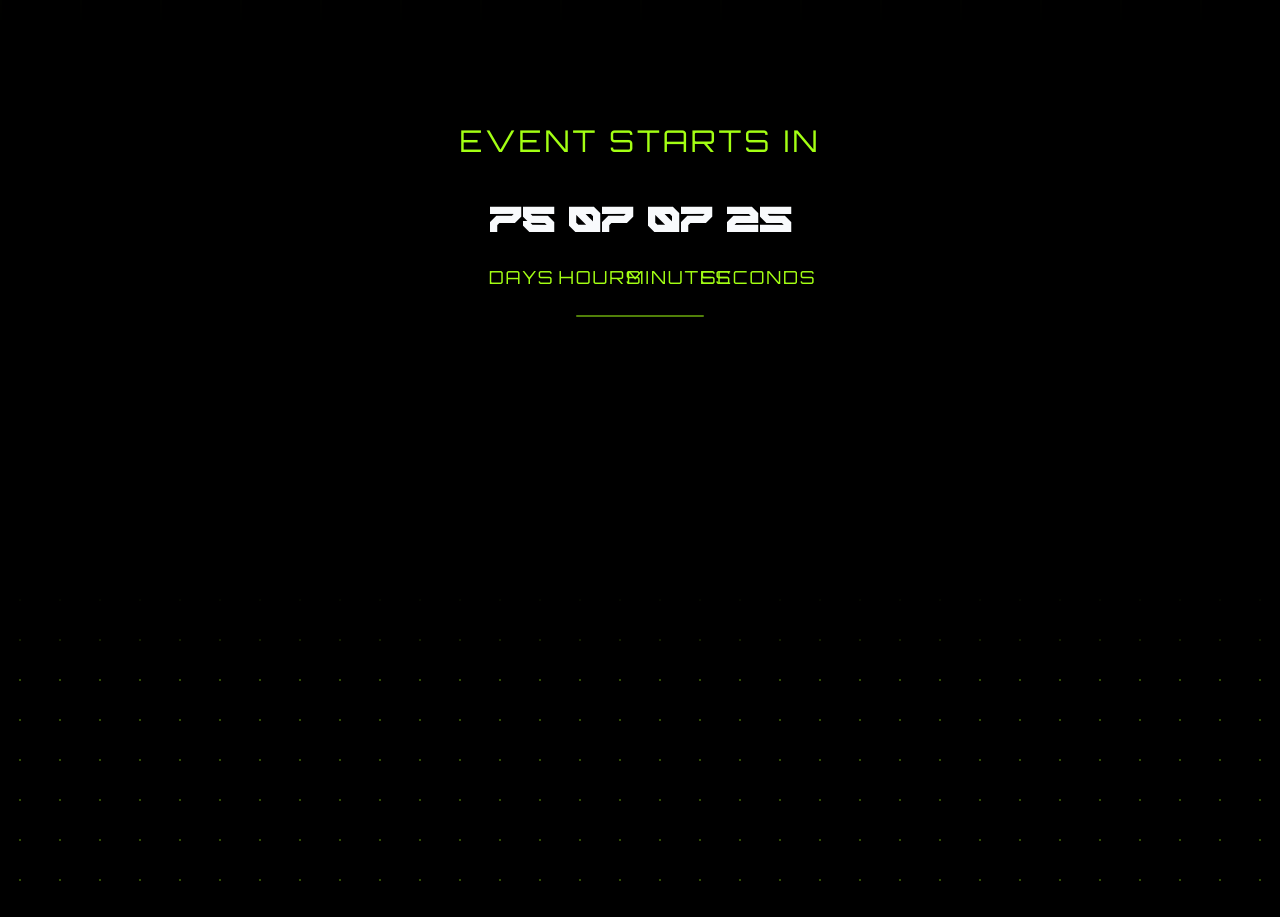
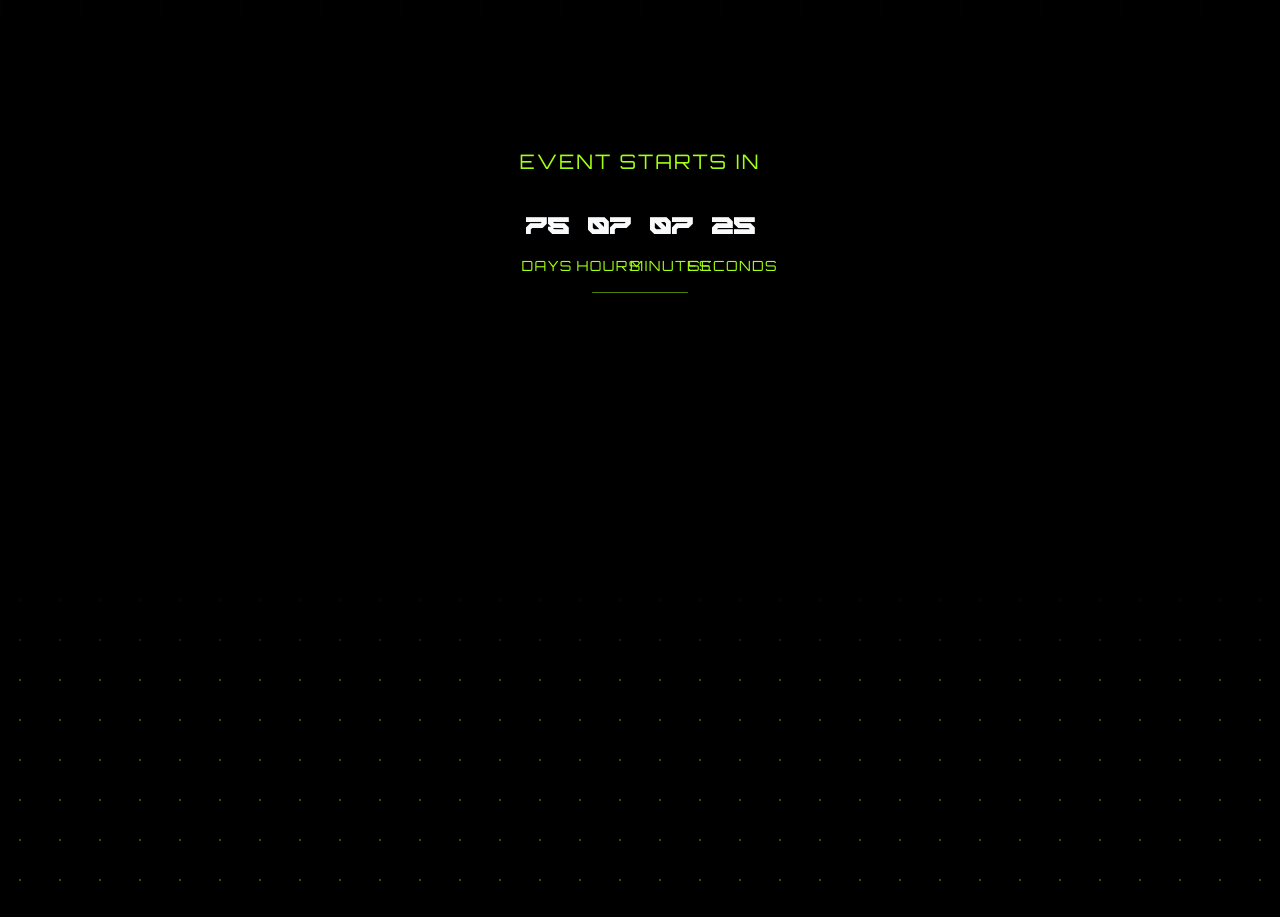
Before and after one commit to josvita0323/devhost-2025, a Next.js app: page / in a window 1280 px wide. Shown: the part 780-1697 px from the top of the page. Built offline with nearby package versions, Linux system fonts and the light colour scheme.

Commit message:
refactor: optimize Counter size

```diff
--- a/components/Counter.tsx
+++ b/components/Counter.tsx
@@ -42,10 +42,7 @@ function CountdownDigit({
   const isSeconds = label === TIME_LABELS.seconds;
   const digits = formattedValue.split("");
 
-  // Check if value has changed
   const hasChanged = prevValue !== undefined && value !== prevValue;
-
-  // Check if units digit is 0
   const unitsDigitIsZero = digits[1] === "0";
 
   return (
@@ -56,18 +53,15 @@ function CountdownDigit({
       transition={{ duration: 0.6, delay }}
       className="flex flex-col items-center justify-center"
     >
-      <div className="xs:h-20 xs:w-20 relative flex h-16 w-16 items-center justify-center overflow-hidden sm:h-24 sm:w-24 md:h-28 md:w-28 lg:h-32 lg:w-32">
+      <div className="xs:h-14 xs:w-14 relative flex h-12 w-12 items-center justify-center overflow-hidden sm:h-18 sm:w-18 md:h-22 md:w-22 lg:h-24 lg:w-24">
         <div className="flex items-center justify-center">
           {digits.map((digit, index) => {
-            const isUnitsDigit = index === 1; // Rightmost digit
-            const isTensDigit = index === 0;  // Leftmost digit
+            const isUnitsDigit = index === 1;
+            const isTensDigit = index === 0;
 
-            // Animation logic:
-            // 1. Only animate units digit (right side) most of the time
-            // 2. Only animate tens digit (left side) when units is 0
             const shouldAnimate = hasChanged && (
-              (isUnitsDigit) || // Always animate units (right) digit
-              (isTensDigit && unitsDigitIsZero) // Only animate tens when units is 0
+              (isUnitsDigit) ||
+              (isTensDigit && unitsDigitIsZero)
             );
 
             return (
@@ -81,12 +75,12 @@ function CountdownDigit({
                   duration: isSeconds ? 0.15 : 0.3,
                   type: "tween",
                   ease: "easeOut",
-                  delay: index * 0.05, // Slight delay between first and second digit
+                  delay: index * 0.05,
                 }}
                 className="digit-container flex items-center justify-center"
               >
                 <div
-                  className={`font-kleemax xs:text-3xl text-foreground text-center text-2xl font-bold sm:text-4xl md:text-5xl lg:text-6xl relative ${
+                  className={`font-kleemax xs:text-xl text-foreground text-center text-lg font-bold sm:text-2xl md:text-3xl lg:text-4xl relative ${
                     isSeconds ? "seconds-digit" : ""
                   }`}
                 >
@@ -104,7 +98,7 @@ function CountdownDigit({
           whileInView={{ opacity: 1, x: 0 }}
           viewport={{ once: true }}
           transition={{ duration: 0.6, delay }}
-          className="font-orbitron text-primary text-center text-xs tracking-widest sm:text-sm md:text-base lg:text-lg"
+          className="font-orbitron text-primary text-center text-[10px] tracking-widest sm:text-xs md:text-xs lg:text-sm"
         >
           {label}
         </motion.div>
@@ -138,12 +132,12 @@ export default function Counter() {
     return (
       <div className="relative flex min-h-screen flex-col items-center justify-center overflow-hidden bg-background px-1 py-6 sm:px-2 sm:py-8 md:px-4 md:py-10 lg:py-12">
         <div className="flex flex-col items-center w-full px-4 mb-4 sm:mb-6">
-          <h2 className="font-dystopian mb-4 xs:mb-5 sm:mb-6 px-1 text-center text-base xs:text-lg sm:text-4xl md:text-5xl lg:text-6xl text-primary/70 tracking-widest shadow-primary">
+          <h2 className="font-dystopian mb-3 xs:mb-4 sm:mb-5 px-1 text-center text-sm xs:text-base sm:text-3xl md:text-4xl lg:text-5xl text-primary/70 tracking-widest shadow-primary">
             {EVENT_SUBTITLE}
           </h2>
         </div>
 
-        <div className="mx-auto grid grid-cols-2 gap-2 xs:gap-3 sm:gap-4 md:gap-6 lg:gap-8 px-2 max-w-[280px] xs:max-w-[320px] sm:max-w-[400px] md:max-w-[640px] lg:max-w-4xl lg:grid-cols-4">
+        <div className="mx-auto grid grid-cols-2 gap-1 xs:gap-2 sm:gap-3 md:gap-4 lg:gap-6 px-2 max-w-[240px] xs:max-w-[280px] sm:max-w-[340px] md:max-w-[500px] lg:max-w-3xl lg:grid-cols-4">
           <CountdownDigit value={0} prevValue={0} label={TIME_LABELS.days} delay={0.3} />
           <CountdownDigit value={0} prevValue={0} label={TIME_LABELS.hours} delay={0.5} />
           <CountdownDigit value={0} prevValue={0} label={TIME_LABELS.minutes} delay={0.7} />
@@ -180,7 +174,7 @@ export default function Counter() {
         transition={{ duration: 0.8 }}
       >
         <motion.h2
-          className="font-orbitron text-primary shadow-primary px-1 text-center text-lg tracking-widest lg:text-3xl"
+          className="font-orbitron text-primary shadow-primary px-1 text-center text-sm tracking-widest lg:text-xl"
           initial={{ skewY: 2 }}
           whileInView={{ skewY: 0 }}
           viewport={{ once: true }}
@@ -190,7 +184,7 @@ export default function Counter() {
         </motion.h2>
       </motion.div>
 
-      <div className="xs:gap-3 xs:max-w-[320px] mx-auto grid max-w-[280px] grid-cols-2 gap-2 px-2 sm:max-w-[400px] sm:gap-4 md:max-w-[640px] md:gap-6 lg:max-w-4xl lg:grid-cols-4 lg:gap-8">
+      <div className="xs:gap-1 xs:max-w-[260px] mx-auto grid max-w-[220px] grid-cols-2 gap-1 px-2 sm:max-w-[320px] sm:gap-2 md:max-w-[460px] md:gap-3 lg:max-w-2xl lg:grid-cols-4 lg:gap-4">
         <CountdownDigit
           value={timeLeft.days}
           prevValue={prevTimeLeft.current.days}
@@ -217,40 +211,38 @@ export default function Counter() {
         />
       </div>
 
-      <motion.div
-        className="bg-primary/50 shadow-primary mt-6 h-[2px] w-32 rounded-sm"
-        initial={{ scaleX: 0 }}
-        whileInView={{ scaleX: 1 }}
-        viewport={{ once: true }}
-        transition={{ duration: 0.8 }}
-      />
-
-      <style jsx global>{`
-        .xs\\:h-20 {
-          height: 5rem;
+        <motion.div
+          className="bg-primary/50 shadow-primary mt-4 h-[1px] w-24 rounded-sm"
+          initial={{ scaleX: 0 }}
+          whileInView={{ scaleX: 1 }}
+          viewport={{ once: true }}
+          transition={{ duration: 0.8 }}
+        />      <style jsx global>{`
+        .xs\\:h-14 {
+          height: 3.5rem;
         }
-        .xs\\:w-20 {
-          width: 5rem;
+        .xs\\:w-14 {
+          width: 3.5rem;
         }
-        .xs\\:text-3xl {
-          font-size: 1.875rem;
-          line-height: 2.25rem;
-        }
-        .xs\\:mb-5 {
-          margin-bottom: 1.25rem;
-        }
-        .xs\\:text-lg {
+        .xs\\:text-xl {
           font-size: 1.25rem;
           line-height: 1.75rem;
         }
-        .xs\\:gap-3 {
-          gap: 0.75rem;
+        .xs\\:mb-4 {
+          margin-bottom: 1rem;
         }
-        .xs\\:max-w-\\[320px\\] {
-          max-width: 320px;
+        .xs\\:text-base {
+          font-size: 1rem;
+          line-height: 1.5rem;
         }
-        .xs\\:mt-6 {
-          margin-top: 1.5rem;
+        .xs\\:gap-1 {
+          gap: 0.25rem;
+        }
+        .xs\\:max-w-\\[260px\\] {
+          max-width: 260px;
+        }
+        .xs\\:mt-4 {
+          margin-top: 1rem;
         }
 
         .seconds-digit {
```
